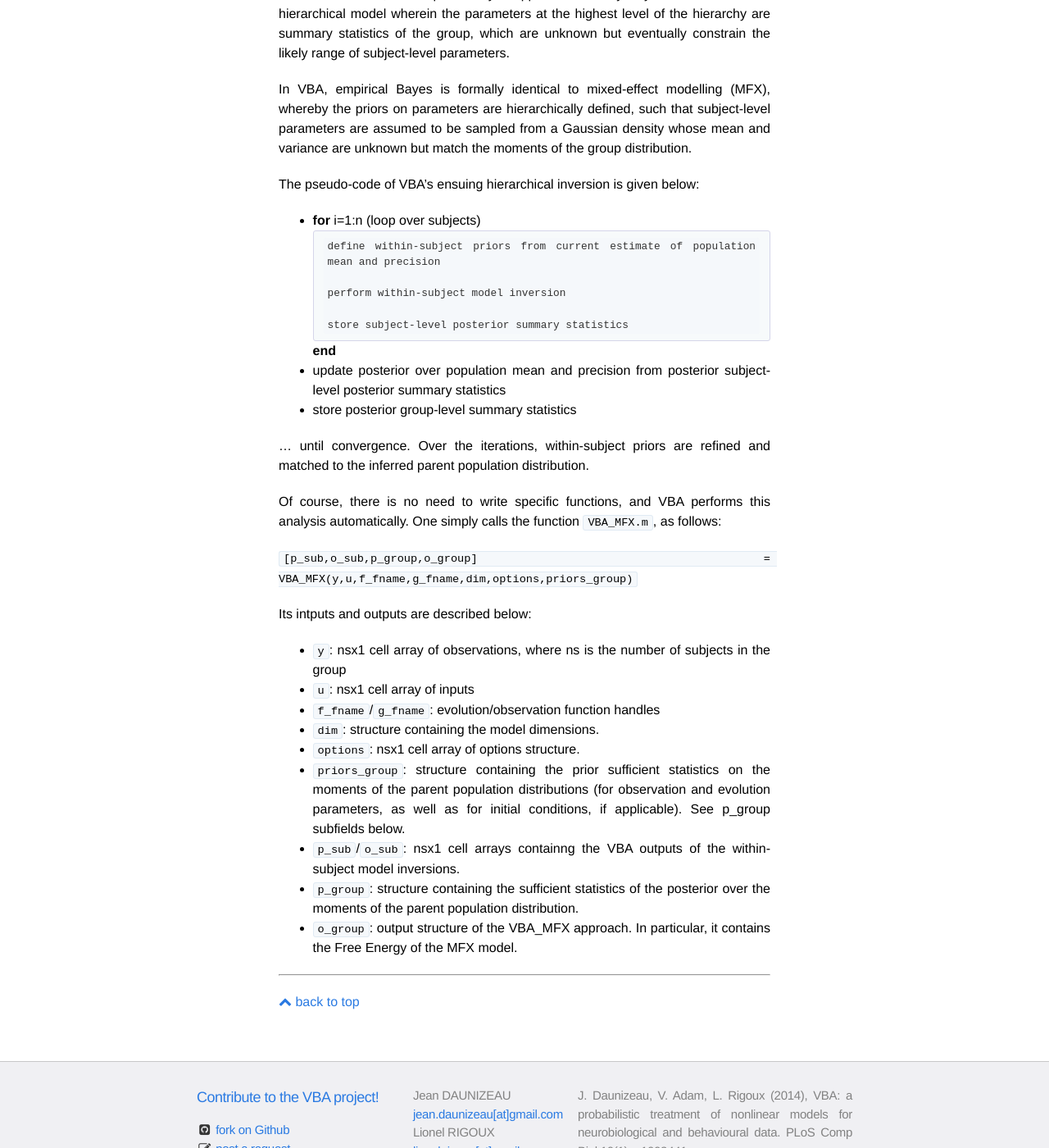
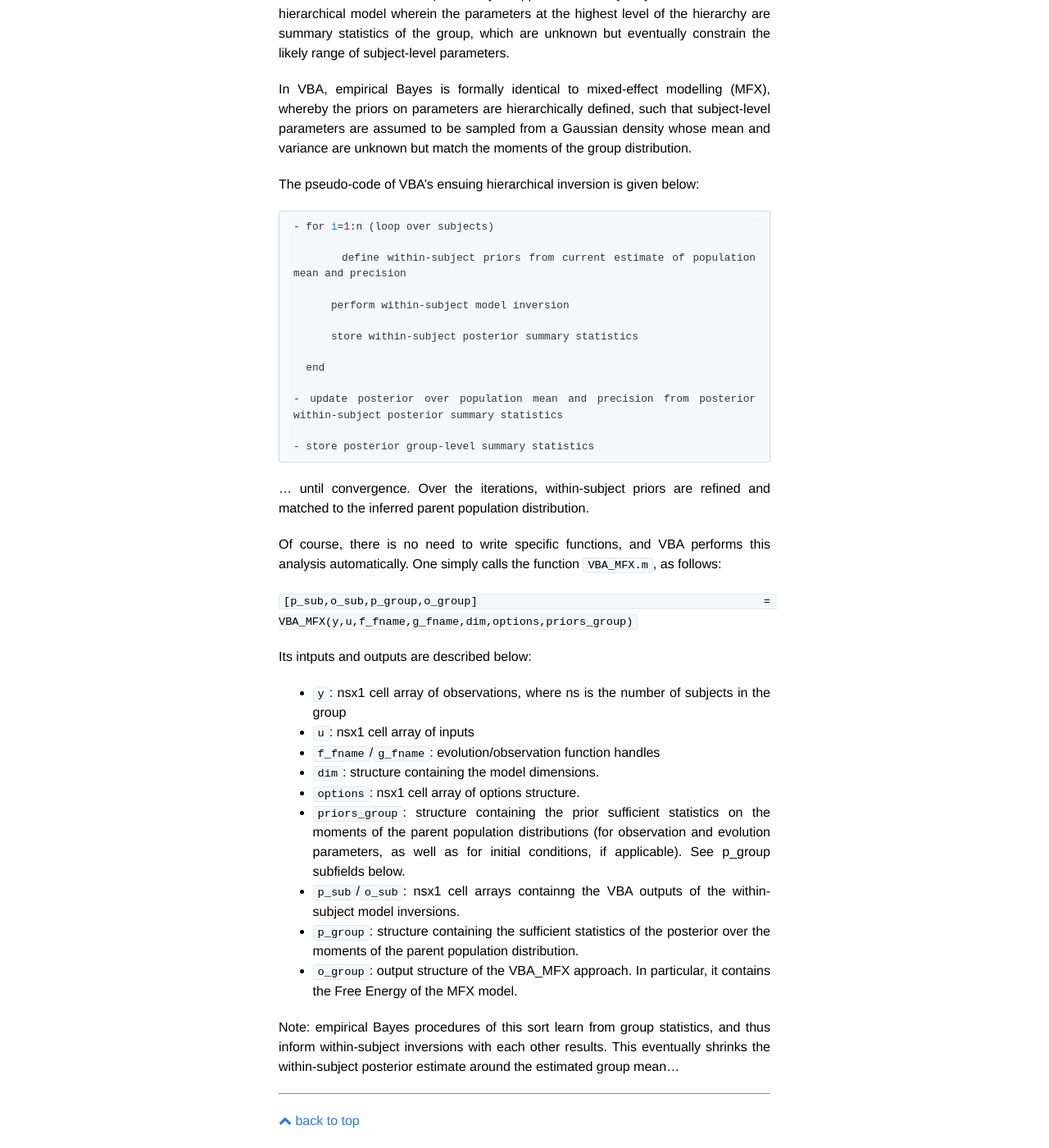
Before and after one commit to MBB-team/VBA-toolbox, a Jekyll site: the page built from _wiki/VBA-MFX.md, in a window 1280 px wide and 1400 px high, scrolled down 329 px. Shown: the whole window at 82% size. Built offline with Jekyll 4.4.1, drawn with Linux system fonts in a browser that asks for light colours; nearby versions of some CDN libraries.

Commit message:
Update VBA-MFX.md

````diff
--- a/_wiki/VBA-MFX.md
+++ b/_wiki/VBA-MFX.md
@@ -11,19 +11,21 @@ In VBA, empirical Bayes is formally identical to mixed-effect modelling (MFX), w
 
 The pseudo-code of VBA's ensuing hierarchical inversion is given below:
 
-- **for** i=1:n (loop over subjects)
+```
+- for i=1:n (loop over subjects)
 
       define within-subject priors from current estimate of population mean and precision
 
       perform within-subject model inversion
 
-      store subject-level posterior summary statistics
+      store within-subject posterior summary statistics
 
-    **end**
+  end
 
-- update posterior over population mean and precision from posterior subject-level posterior summary statistics
+- update posterior over population mean and precision from posterior within-subject posterior summary statistics
 
 - store posterior group-level summary statistics
+```
 
 ... until convergence. Over the iterations, within-subject priors are refined and matched to the inferred parent population distribution.
 
@@ -42,3 +44,5 @@ Its intputs and outputs are described below:
 - `p_sub`/`o_sub`: nsx1 cell arrays containng the VBA outputs of the within-subject model inversions.
 - `p_group`: structure containing the sufficient statistics of the posterior over the moments of the parent population distribution.
 - `o_group`: output structure of the VBA_MFX approach. In particular, it contains the Free Energy of the MFX model.
+
+Note: empirical Bayes procedures of this sort learn from group statistics, and thus inform within-subject inversions with each other results. This eventually shrinks the within-subject posterior estimate around the estimated group mean...
````
